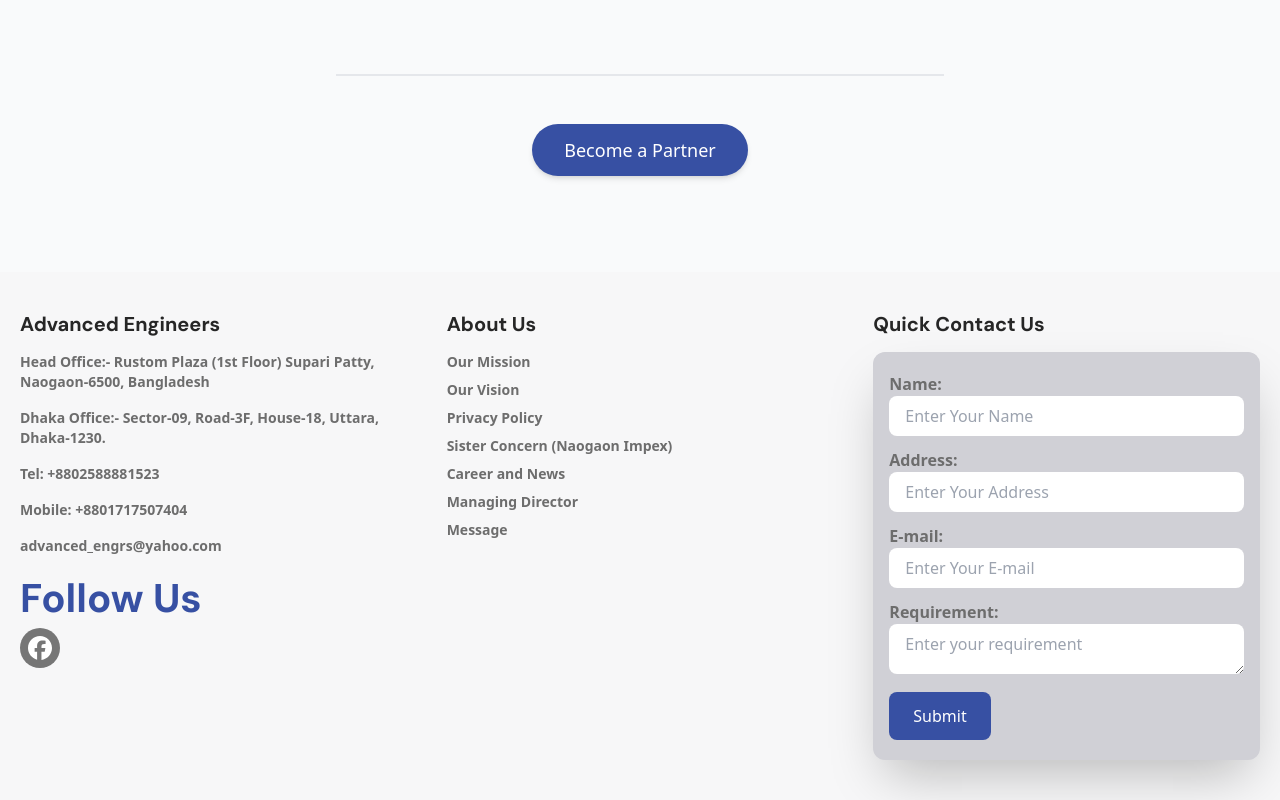
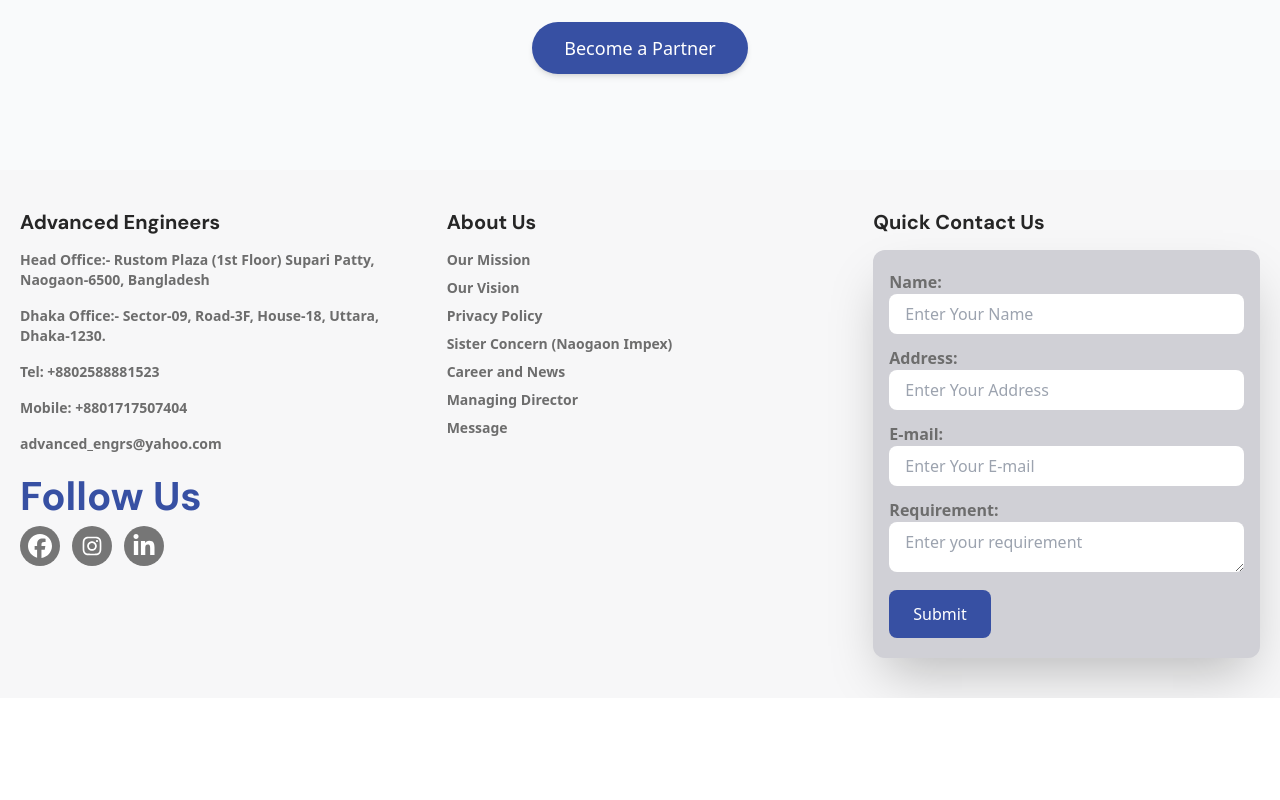
Before and after one commit to shamim150/Advance-Engineering, a React (Vite) app: page /authorized in a window 1280 px wide. Shown: the part 656-1456 px from the top of the page. After the commit the page ends 1354 px from the top, so only its background shows below. Built offline with nearby package versions, Linux system fonts and the light colour scheme.

Commit message:
whatsapp_add

```diff
--- a/index.html
+++ b/index.html
@@ -79,6 +79,12 @@
 
 
 
+
+
+
+
+
+
     <script type="module" src="/src/main.jsx"></script>
   </body>
 </html>
--- a/src/components/Banner.jsx
+++ b/src/components/Banner.jsx
@@ -25,7 +25,6 @@ const Banner = () => {
     appendDots: (dots) => (
       <div
         style={{
-          // backgroundColor: "red",
           borderRadius: "10px",
           padding: "10px",
           position: "absolute",
--- a/src/components/Footer.jsx
+++ b/src/components/Footer.jsx
@@ -1,4 +1,3 @@
-
 import React from "react";
 import Container from "./layer/Container";
 import { Link } from "react-router-dom";
@@ -8,7 +7,7 @@ import { FaFacebook, FaLinkedinIn } from "react-icons/fa6";
 
 const Footer = () => {
   return (
-    <div className="bg-[#f7f7f8] relative pb-10">
+    <div className="bg-[#f7f7f8]  pb-10">
       <Container>
         <div className="grid grid-cols-1 md:grid-cols-6 gap-10 pt-10">
           {/* Column 1 */}
@@ -42,17 +41,36 @@ const Footer = () => {
               advanced_engrs@yahoo.com
             </a>
 
-            <TitleHeader className="text-xl pt-3 text-secondary" headerText="Follow Us" />
+            <TitleHeader
+              className="text-xl pt-3 text-secondary"
+              headerText="Follow Us"
+            />
             <div className="flex items-center gap-3">
-              <Link className="p-2  bg-ptext rounded-full hover:bg-secondary transition-all duration-500" to="Advance Engineering" target="_blank">
-              <FaFacebook  className="text-white size-6 " />
+              <Link
+                className="p-2  bg-ptext rounded-full hover:bg-secondary transition-all duration-500"
+                to="Advance Engineering"
+                target="_blank"
+              >
+                <FaFacebook className="text-white size-6 " />
+              </Link>
+              <Link
+                className="p-2  bg-ptext rounded-full hover:bg-secondary transition-all duration-500"
+                to="/"
+              >
+                <AiOutlineInstagram className="text-white size-6 " />
               </Link>
               {/* <Link className="p-2  bg-ptext rounded-full hover:bg-secondary transition-all duration-500" to="/">
-                <AiOutlineInstagram className="text-white size-6 " />
-              </Link>
-              <Link className="p-2  bg-ptext rounded-full hover:bg-secondary transition-all duration-500" to="/">
                 <FaLinkedinIn className="text-white size-6  " />
               </Link> */}
+
+              <a
+                href="https://www.linkedin.com/me?trk=p_mwlite_feed-secondary_nav" // Replace with your LinkedIn URL
+                target="_blank"
+                rel="noopener noreferrer"
+                className="p-2 bg-ptext rounded-full hover:bg-secondary transition-all duration-500"
+              >
+                <FaLinkedinIn className="text-white size-6" />
+              </a>
             </div>
           </div>
 
@@ -149,9 +167,7 @@ const Footer = () => {
               </div>
 
               <button className="relative inline-flex items-center justify-center px-6 py-3 font-medium transition-all bg-secondary text-white rounded-lg hover:bg-white hover:text-black duration-500">
-
-                  Submit
-
+                Submit
               </button>
             </form>
           </div>
--- a/src/components/Navbar.jsx
+++ b/src/components/Navbar.jsx
@@ -10,7 +10,7 @@ export const Navbar = () => {
   const [show, setShow] = useState(false); // Manage the state of the mobile menu
 
   return (
-    <nav className="z-10 sticky top-0 bg-slate-100">
+    <nav className="z-10 fixed w-full top-0 bg-slate-100 ">
       <Container className="relative flex items-center justify-between gap-5 lg:gap-0 lg:py-6 py-4 px-3 lg:px-0">
 
         {/* Logo */}
--- a/src/components/layer/RootLayOut.jsx
+++ b/src/components/layer/RootLayOut.jsx
@@ -1,22 +1,25 @@
-import React from 'react'
-import { Outlet } from 'react-router-dom'
+import React from "react";
+import { Link, Outlet } from "react-router-dom";
 // import Haeder from '../Haeder'
-import Footer from '../Footer'
-import { Navbar } from '../Navbar'
+import Footer from "../Footer";
+import { Navbar } from "../Navbar";
 
 const RootLayOut = () => {
   return (
-    <div className='overflow-hidden'>
-        <Navbar/>
+    <div className="overflow-hidden relative">
+      <Link
+        className="fixed bottom-10 right-2 md:bottom-16 md:right-5 "
+        to="https://wa.me/+8801717507404?text=Hello"
+        target="_blank"
+      >
+        <img className="size-10 md:size-14" src="/public/whatsapp.gif" alt="whatsapp" />
+      </Link>
 
+      <Navbar />
+      <Outlet />
+      <Footer />
+    </div>
+  );
+};
 
-        <Outlet/>
-
-
-
-        <Footer/>
-    </div>
-  )
-}
-
-export default RootLayOut
+export default RootLayOut;
```
Also changed, not shown: public/whatsapp.gif (added).
